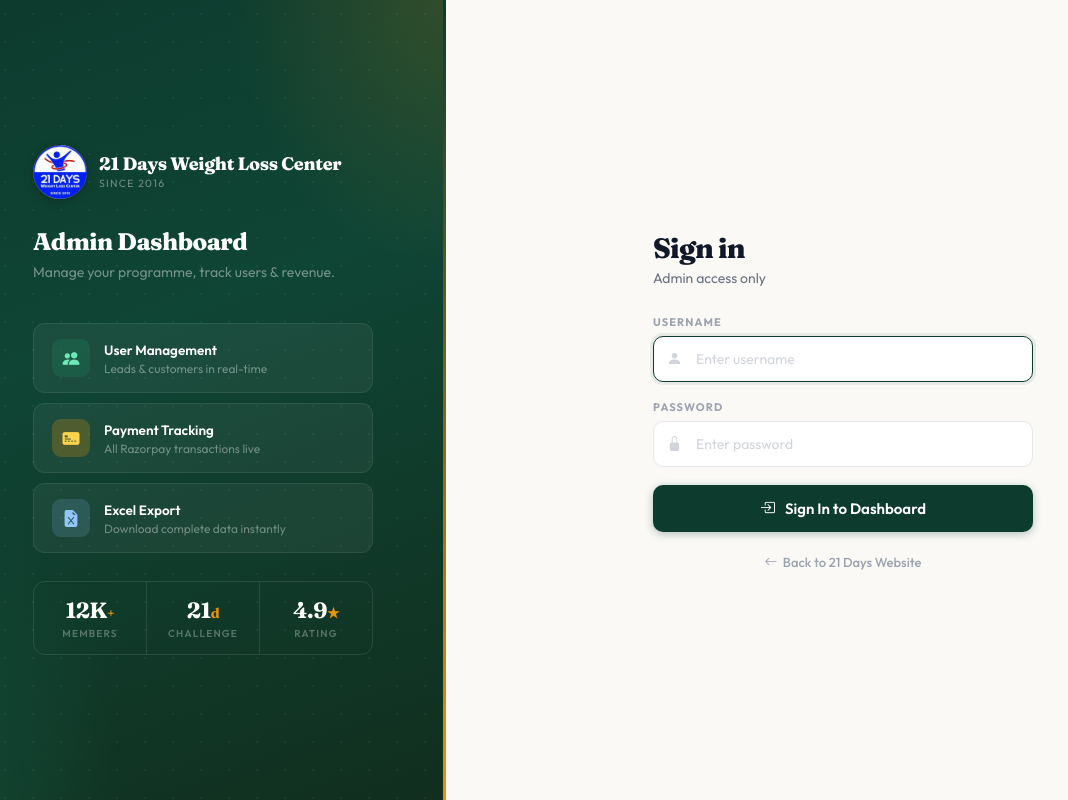
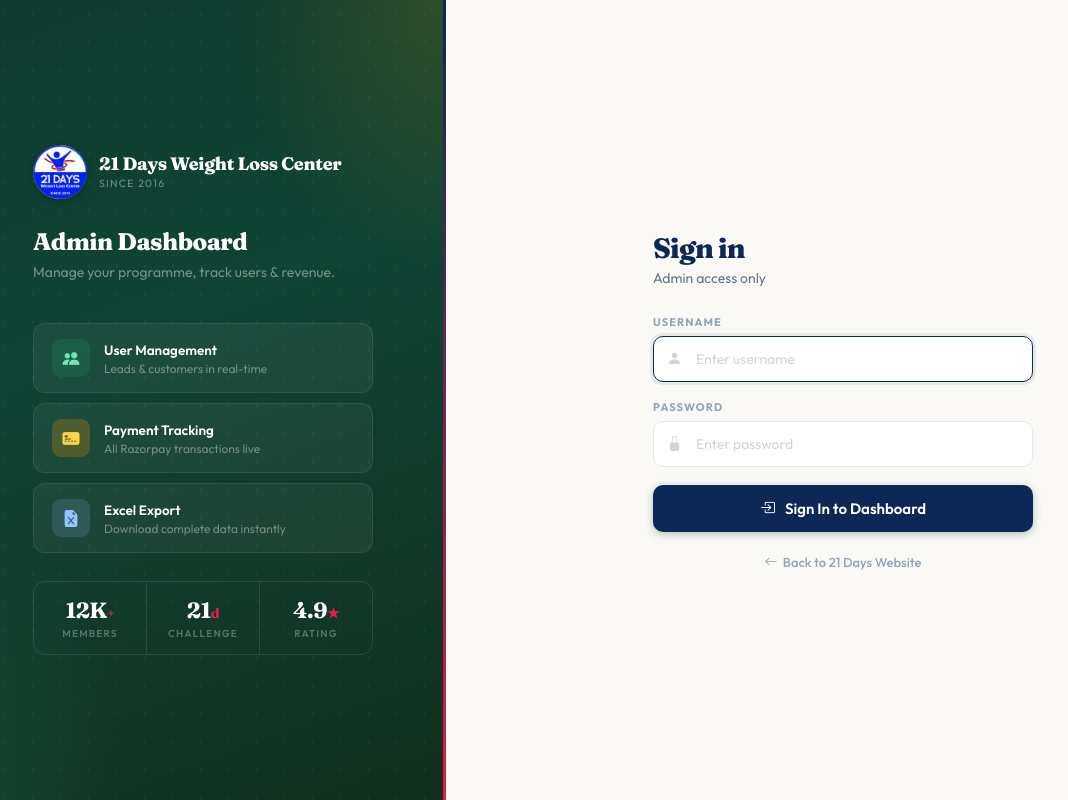
Before and after one commit to bvaru/fitpro, a Flask app: page /admin in a window 1280 px wide. Shown: the whole page, without its empty margins (37-1105 px from the left). Run offline with Flask 3, Linux system fonts and the light colour scheme.

Commit message:
Update admin_login.html

```diff
--- a/templates/admin_login.html
+++ b/templates/admin_login.html
@@ -9,9 +9,9 @@
   <link href="https://cdn.jsdelivr.net/npm/bootstrap-icons@1.11.3/font/bootstrap-icons.min.css" rel="stylesheet"/>
   <style>
 :root{
-  --forest:#0d3b2e;--forest-mid:#155740;--forest-lt:#1e7a58;
-  --saffron:#e8930a;--red:#c0392b;
-  --ink:#111827;--slate:#374151;--muted:#6b7280;--subtle:#9ca3af;
+  --forest:#0d2857;--forest-mid:#14376f;--forest-lt:#1e4b8e;
+  --saffron:#e11d48;--red:#dc2626;
+  --ink:#0d2857;--slate:#475569;--muted:#64748b;--subtle:#94a3b8;
   --border:#e5e7eb;--surface:#faf9f6;--white:#ffffff;
   --ff-d:'Fraunces',serif;--ff-b:'Outfit',sans-serif;
 }
```
